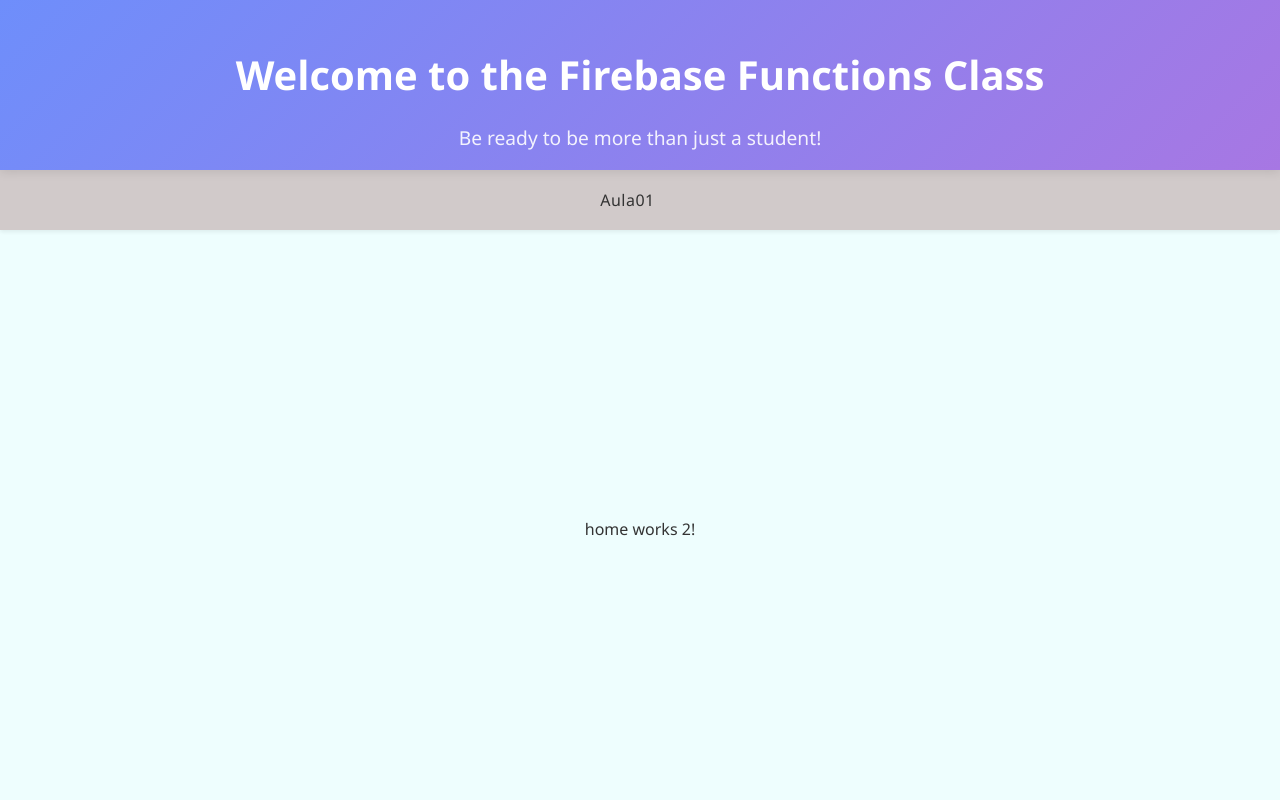
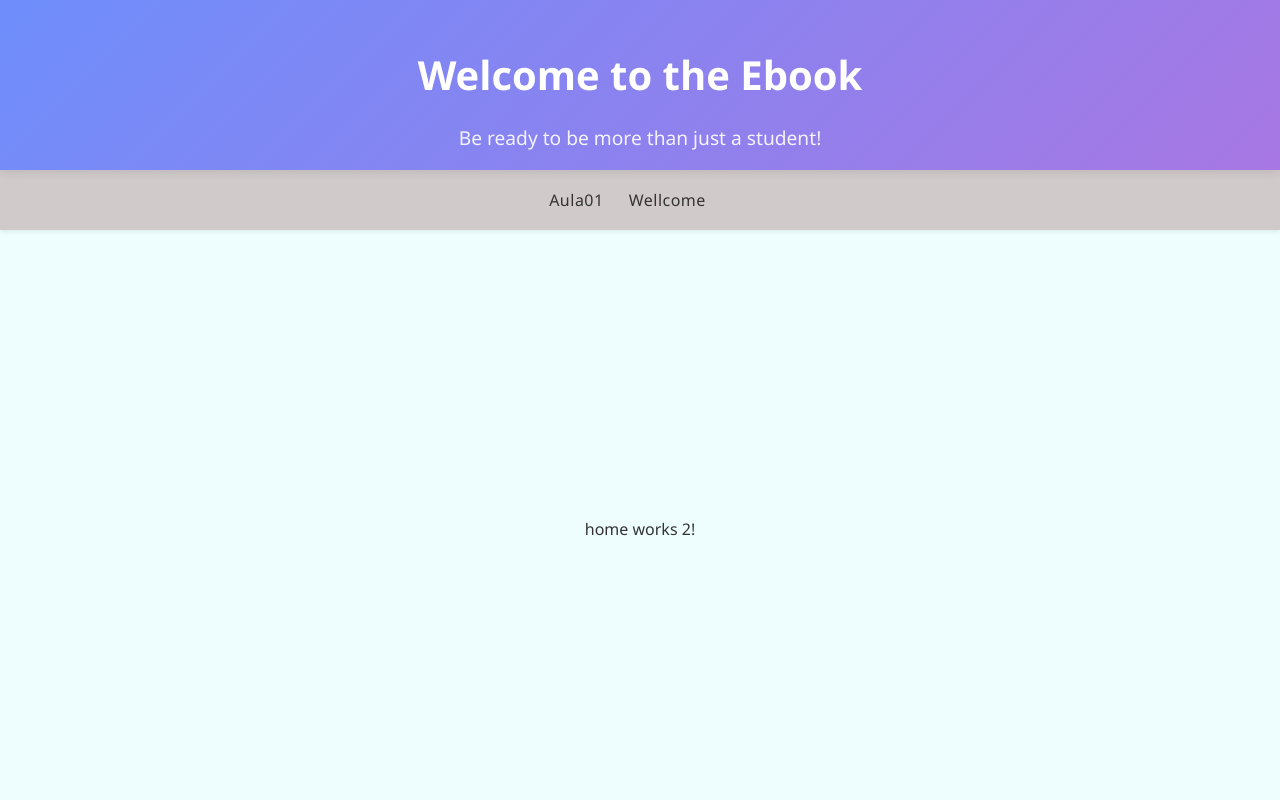
Before and after one commit to Tonyfilho/uc00245-algotmia, an Angular app in the folder 00245/: page /aula01 in a window 1280 px wide. Shown: the top 800 px of the page. Built offline with nearby package versions, Linux system fonts and the light colour scheme.

Commit message:
fixing rotas

```diff
--- a/00245/src/app/app.routes.ts
+++ b/00245/src/app/app.routes.ts
@@ -5,7 +5,7 @@
 export const routes: Routes = [
   { path: '', redirectTo: 'aula01', pathMatch: 'full' },
   { path: 'aula01', component: Home },
-  // { path: 'Wellcome', loadComponent: () => import('./pages/wellcome/wellcome').then(c => c.Wellcome)},
+  { path: 'wellcome', loadComponent: () => import('./pages/wellcome/wellcome').then(c => c.Wellcome)},
   // { path: 'Wellcome', component: Wellcome},
 
   { path: '**', component: Home },
--- a/00245/src/app/components/header/header.html
+++ b/00245/src/app/components/header/header.html
@@ -1,15 +1,15 @@
 <header class="header">
   <div class="local-header">
     <div class="local-header-content">
-      <h1>Welcome to the Firebase Functions Class</h1>
+      <h1>Welcome to the Ebook</h1>
       <p>Be ready to be more than just a student!</p>
     </div>
 
   </div>
   <div class="nav-content">
     <!-- Link à esquerda -->
-    <a routerLink="aula01" class="logo-link">Aula01</a>
-    <!-- <a routerLink="wellcome" class="logo-link">Wellcome</a> -->
+    <a routerLink="/aula01" class="logo-link">Aula01</a>
+   <a routerLink="/wellcome" class="logo-link">Wellcome</a>
 
     <!-- Espaço para outros elementos à direita se necessário -->
     <div class="spacer"></div>
--- a/00245/src/app/components/main/main.html
+++ b/00245/src/app/components/main/main.html
@@ -1,3 +1,3 @@
 <main>
-    <router-outlet />
+   <router-outlet> </router-outlet>
 </main>
--- a/00245/src/app/pages/home/home.ts
+++ b/00245/src/app/pages/home/home.ts
@@ -76,6 +76,35 @@
 
   /************************************************ Exercicios**********************/
 
+exerciciosparafazer = () =>{
+        // 💪 Exercício 1
+    console.log(
+      '👉 Exercício 1: Declare 3 variáveis: nome (string), idade (number) e ativo (boolean). Mostre-as no console.'
+    );
+
+        // 💪 Exercício 2
+    console.log(
+      '👉 Exercício 2: Crie uma variável cidade e depois altere seu valor.'
+    );
+
+        // 💪 Exercício 3
+    console.log(
+      '👉 Exercício 3: Crie uma variável do tipo any e mude seu tipo três vezes.'
+    );
+        // 💪 Exercício 4
+    console.log(
+      '👉 Exercício 1: Crie duas variáveis e mostre no console a soma e subtração delas.'
+    );
+
+        // 💪 Exercício 5
+    console.log(
+      '👉 Exercício 2: Calcule a área de um retângulo (largura * altura).'
+    );
+
+    // 💪 Exercício 6
+    console.log('👉 Exercício 3: Mostre o resto da divisão de 20 por 6.');
+  }
+
 
 
 
```
Also changed, not shown: 00245/src/app/components/header/header.ts (+3 -5 lines).
